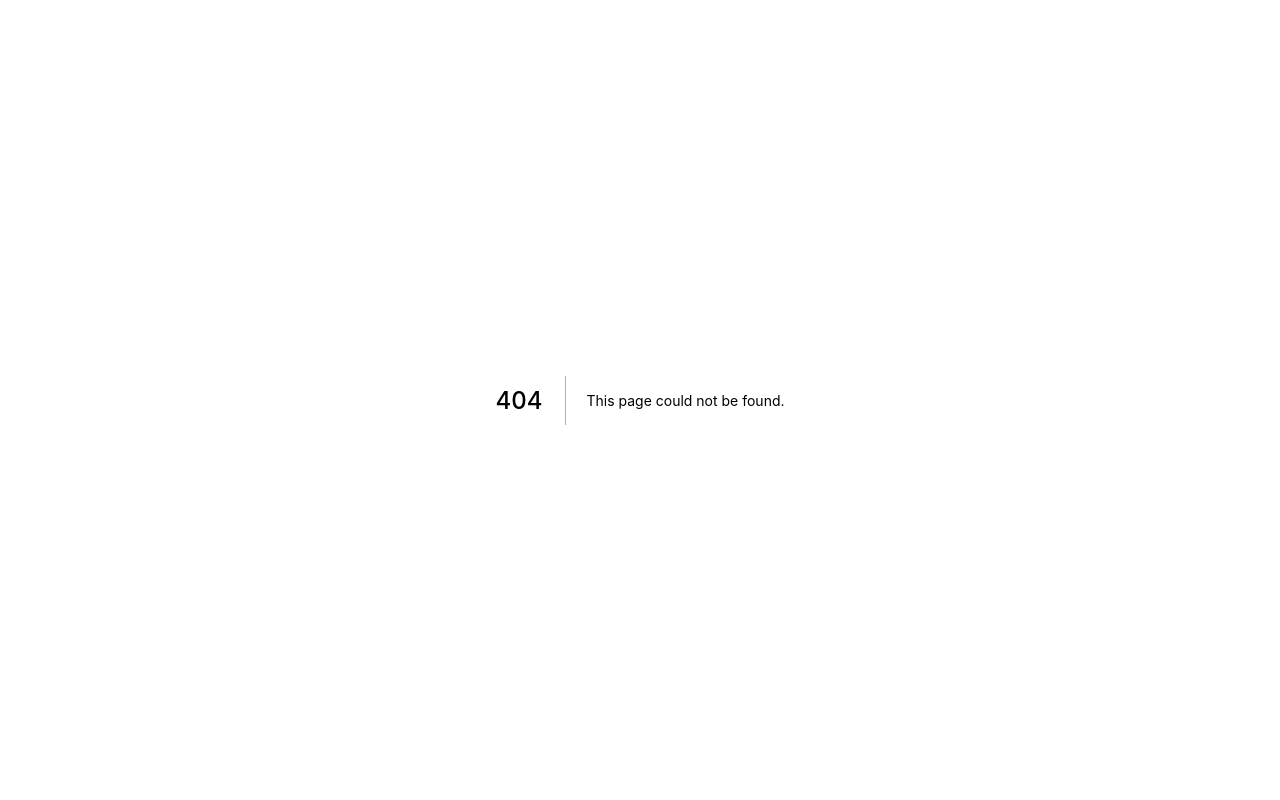
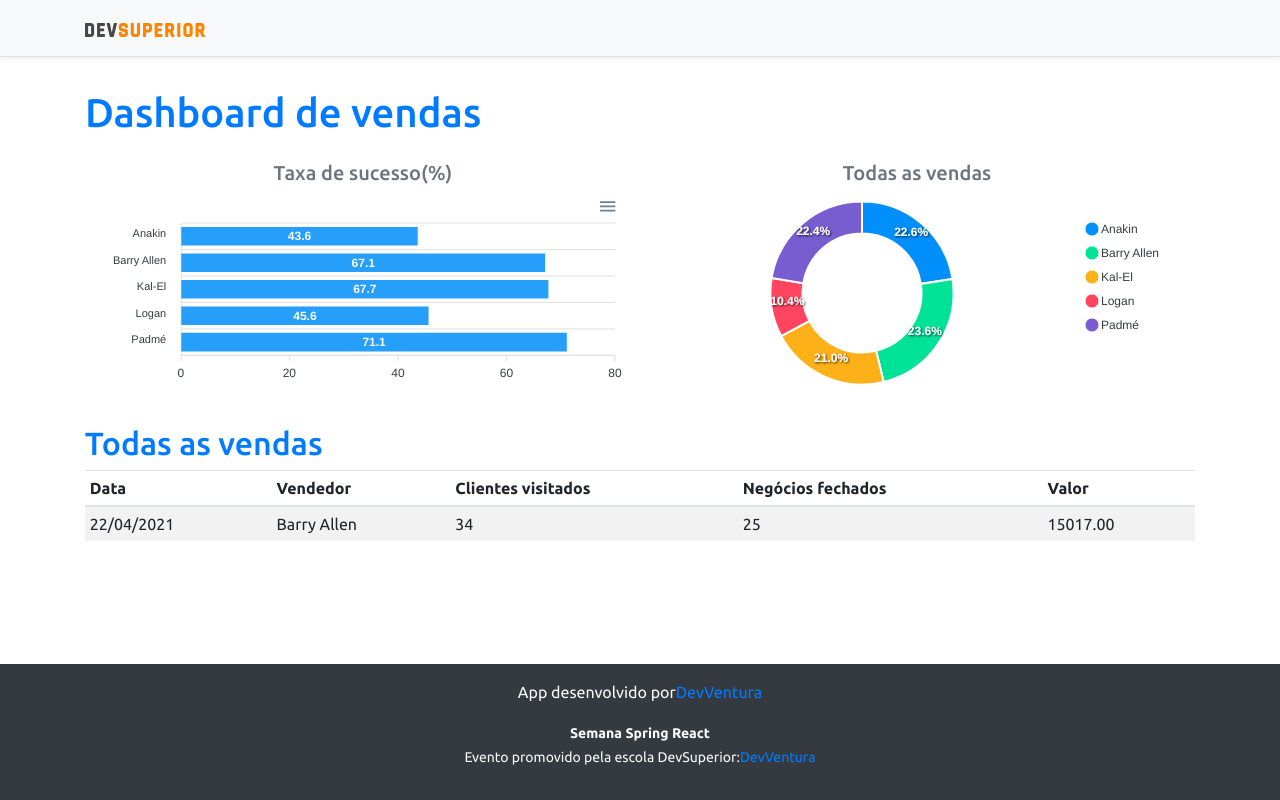
Before and after one commit to fcventura02/dsvendas-sds3, a Next.js app in the folder frontend/: page /dashboard in a window 1280 px wide. Before the commit this address had no page. Built offline with nearby package versions, Linux system fonts and the light colour scheme.

Commit message:
Created Dashboard

```diff
--- /dev/null
+++ b/frontend/src/pages/dashboard.tsx
@@ -0,0 +1,42 @@
+import NavBar from '../components/NavBar/'
+import Head from 'next/head'
+import Footer from '../components/Footer'
+import DataTable from '../components/DataTable'
+import BarChart from '../components/BarChart'
+import DonutChart from '../components/DonutChart'
+
+export default function Deashboard() {
+  return (
+    <>
+      <Head>
+        <title>DSVendas | Home</title>
+      </Head>
+      <NavBar />
+      <div className="container">
+        <h1 className="text-primary py-3">
+          Dashboard de vendas
+        </h1>
+        <div className="row px-3">
+          <div className="col-sm-6">
+            <h5 className="text-center text-secondary">Taxa de sucesso(%)</h5>
+            <BarChart />
+          </div>
+          <div className="col-sm-6">
+            <h5 className="text-center text-secondary">
+              Todas as vendas
+            </h5>
+            <DonutChart />
+          </div>
+        </div>
+
+        <div className="py-3">
+          <h2 className="text-primary">
+            Todas as vendas
+          </h2>
+          <DataTable />
+        </div>
+      </div>
+      <Footer />
+    </>
+  )
+}
```
